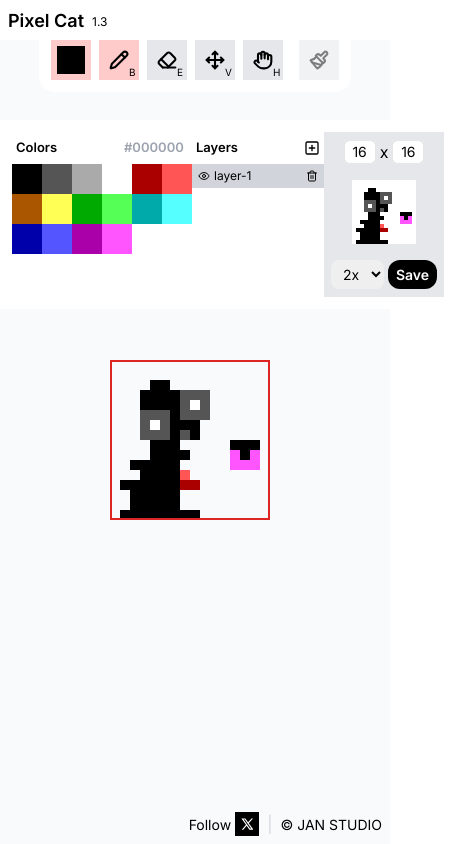
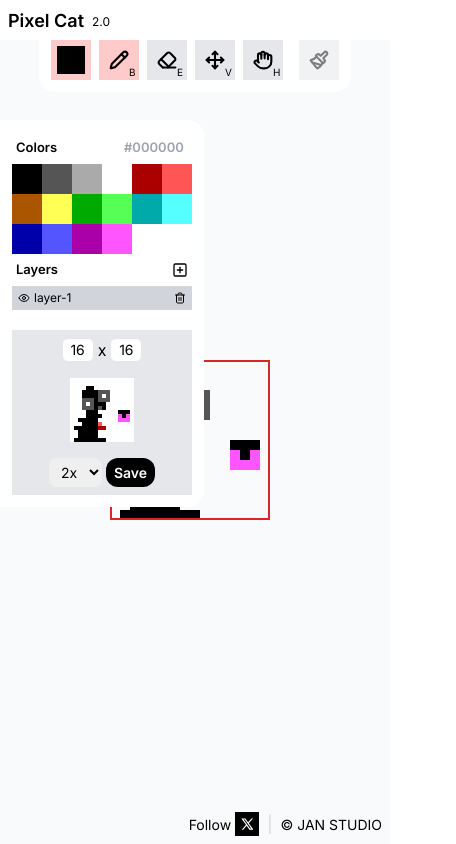
Before and after one commit to qilei0529/pixel-maker, a Next.js app: page / in a window 390 px wide. Shown: the whole page, 456 px wide, since content can reach past the window. Built offline with nearby package versions, Linux system fonts and the light colour scheme.

Commit message:
feat: update theframe

```diff
--- a/components/canvas/board_canvas.tsx
+++ b/components/canvas/board_canvas.tsx
@@ -59,10 +59,10 @@ export default function BoardCanvas({
     return <DashBoard size={size} viewSize={vSize} pixelSize={pixelSize} />
   }, [size, vSize, pixelSize])
 
-  const [offset, setOffset] = useState({ x: 0, y: 0 })
+  const [midOffset, setMidOffset] = useState({ x: 0, y: 0 })
   useEffect(() => {
     let ratio = pixelSize / viewPixelSize
-    setOffset({
+    setMidOffset({
       x: Math.floor((vSize.width / ratio - size.width) / 2),
       y: Math.floor((vSize.height / ratio - size.height) / 2),
     })
@@ -84,8 +84,8 @@ export default function BoardCanvas({
         onMouseMoveEnd={(e, size) => onMoveEnd?.(size)}
         onMouseDraw={(e, touch: RectTouchEvent) => {
           const pixel = {
-            x: Math.floor(touch.x / pixelSize - viewOffset.x),
-            y: Math.floor(touch.y / pixelSize - viewOffset.y),
+            x: Math.floor(touch.x / pixelSize - viewOffset.x - midOffset.x),
+            y: Math.floor(touch.y / pixelSize - viewOffset.y - midOffset.y),
           }
           onDraw?.(event, { ...touch, x: pixel.x, y: pixel.y })
         }}
@@ -95,10 +95,16 @@ export default function BoardCanvas({
             let curLayer = layer === pixel.layer
 
             let x =
-              (pixel.x + (curLayer ? moveOffset.x : 0) + viewOffset.x) *
+              (pixel.x +
+                (curLayer ? moveOffset.x : 0) +
+                viewOffset.x +
+                midOffset.x) *
               pixelSize
             let y =
-              (pixel.y + (curLayer ? moveOffset.y : 0) + viewOffset.y) *
+              (pixel.y +
+                (curLayer ? moveOffset.y : 0) +
+                viewOffset.y +
+                midOffset.y) *
               pixelSize
 
             // check curLayer ishide
@@ -118,7 +124,6 @@ export default function BoardCanvas({
         </Layer>
       </Stage>
       {board}
-
       <div
         className="absolute z-40 pointer-events-none border-[2px] border-red-600"
         style={{
@@ -126,11 +131,13 @@ export default function BoardCanvas({
           height: size.height * pixelSize,
           top: 0,
           left: 0,
-          transform: `translate(${offset.x * pixelSize}px, ${
-            offset.y * pixelSize
+          transform: `translate(${midOffset.x * pixelSize}px, ${
+            midOffset.y * pixelSize
           }px)`,
         }}
-      ></div>
+      >
+        <div className="absolute top-[-16px] left-[-2px] px-1 text-[12px] text-white bg-red-600 h-[16px] flex items-center rounded-t-sm">{`${size.width}x${size.height}`}</div>
+      </div>
     </div>
   )
 }
@@ -177,27 +184,27 @@ function DashBoard({
     // reduce clear color for grid shadow display
     let isGray = true
     isGray = (x + y) % 2 == 0
-    let size = {
-      width: vSize.width - 8,
-      height: vSize.height - 8,
-    }
     // if in export range
-    let pixelRadio = 1
-    let startX = (vSize.width - size.width * pixelRadio) / 2
-    let endX = startX + size.width * pixelRadio
+    // let size = {
+    //   width: vSize.width - 8,
+    //   height: vSize.height - 8,
+    // }
+    // let pixelRadio = 1
+    // let startX = (vSize.width - size.width * pixelRadio) / 2
+    // let endX = startX + size.width * pixelRadio
 
-    let startY = (vSize.height - size.height * pixelRadio) / 2
-    let endY = startY + size.height * pixelRadio
-    let isInShade = false
-    if (x > startX && x < endX && y > startY && y < endY) {
-      isInShade = true
-    }
-    if (!isInShade) {
-      if (isGray) {
-        return "rgba(125,125,125,0.5)"
-      }
-      return "rgba(0,0,0,.2)"
-    }
+    // let startY = (vSize.height - size.height * pixelRadio) / 2
+    // let endY = startY + size.height * pixelRadio
+    // let isInShade = false
+    // if (x > startX && x < endX && y > startY && y < endY) {
+    //   isInShade = true
+    // }
+    // if (!isInShade) {
+    //   if (isGray) {
+    //     return "rgba(125,125,125,0.5)"
+    //   }
+    //   return "rgba(0,0,0,.2)"
+    // }
 
     if (isGray) {
       return "rgba(0,0,0,.05)"
--- a/components/canvas/mini_map_panel.tsx
+++ b/components/canvas/mini_map_panel.tsx
@@ -6,6 +6,7 @@ export default function MiniMapPanel({
   size,
   pixels,
   layers,
+  offset,
 }: {
   size: { width: number; height: number }
   offset: { x: number; y: number }
@@ -39,8 +40,8 @@ export default function MiniMapPanel({
             return (
               <Rect
                 key={index}
-                x={pixel.x * miniSize}
-                y={pixel.y * miniSize}
+                x={(pixel.x + offset.x) * miniSize}
+                y={(pixel.y + offset.y) * miniSize}
                 width={miniSize}
                 height={miniSize}
                 fill={
--- a/components/canvas/my_canvas.tsx
+++ b/components/canvas/my_canvas.tsx
@@ -318,6 +318,7 @@ export const Stage = forwardRef(
     }, [children, onMouseMove, onMouseMoveEnd, ratio])
 
     const [logger, setLogger] = useState<any>({ event: "none" })
+
     return (
       <div className={className}>
         <canvas
@@ -329,7 +330,6 @@ export const Stage = forwardRef(
             height: height,
           }}
         />
-        <div className="absolute hidden">{JSON.stringify(logger)}</div>
       </div>
     )
   }
--- a/components/canvas/the_canvas.tsx
+++ b/components/canvas/the_canvas.tsx
@@ -125,9 +125,11 @@ export const PixelCanvas = () => {
     })
   }, [])
 
+  const [midOffset, setMidOffset] = useState({ x: 0, y: 0 })
+
   useEffect(() => {
     let ratio = pixelSize / viewPixelSize
-    setOffset({
+    setMidOffset({
       x: Math.floor((viewSize.width / ratio - size.width) / 2),
       y: Math.floor((viewSize.height / ratio - size.height) / 2),
     })
@@ -194,12 +196,12 @@ export const PixelCanvas = () => {
   )
 
   let sider = (
-    <div className="flex flex-row sm:flex-col flex-1 p-3 bg-white rounded-r-2xl">
+    <div className="flex flex-col flex-1 p-3 bg-white rounded-r-2xl">
       <div className="">
         <ColorPanel color={curColor} onColorChange={setColor} />
       </div>
       <div className="flex-1 h-4"></div>
-      <div className="w-[132px] sm:w-auto">
+      <div className="">
         <LayerPanel
           layer={layer}
           layers={layers}
@@ -225,7 +227,7 @@ export const PixelCanvas = () => {
       </div>
       <div className="h-[20px]"></div>
       <div className="bg-gray-200">
-        <div className="w-[120px] sm:w-auto flex flex-row justify-center items-center p-2">
+        <div className="flex flex-row justify-center items-center p-2">
           <SizeSwitcher size={size} onChange={updateSize} />
         </div>
         <div className=" p-2">
@@ -236,12 +238,12 @@ export const PixelCanvas = () => {
             offset={offset}
           />
         </div>
-        <div className="w-[120px] sm:w-auto flex flex-row justify-center items-center p-2">
+        <div className="flex flex-row justify-center items-center p-2">
           <SavePanel
-            offset={{ x: 0, y: 0 }}
             layers={layers}
             size={size}
             pixels={pixels}
+            offset={offset}
           />
         </div>
       </div>
--- a/lib/utils.ts
+++ b/lib/utils.ts
@@ -1,7 +1,7 @@
 import { type ClassValue, clsx } from "clsx"
 import { twMerge } from "tailwind-merge"
 
-export const version = 1.3
+export const version = "2.0"
 
 export function cn(...inputs: ClassValue[]) {
   return twMerge(clsx(inputs))
```
